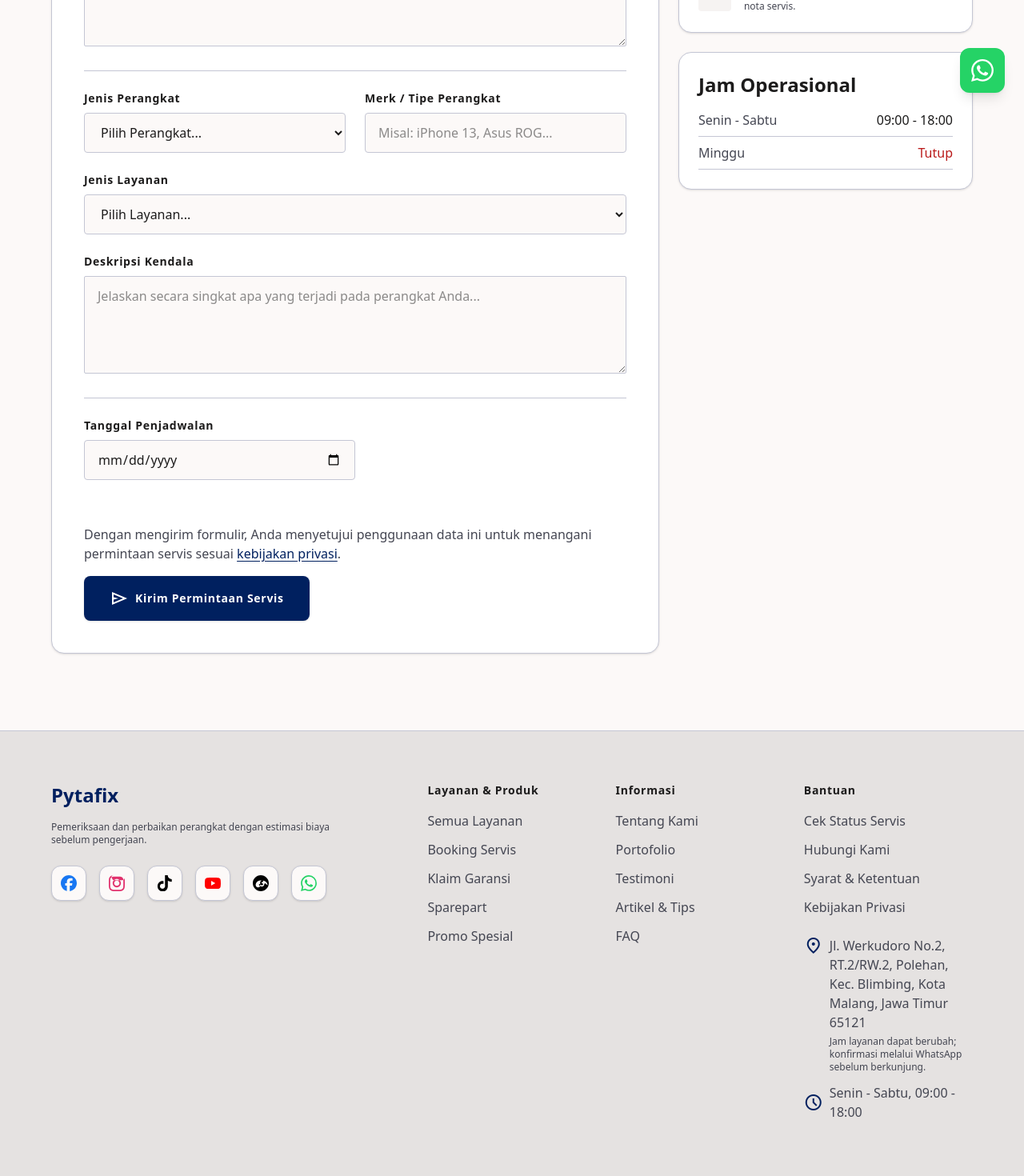
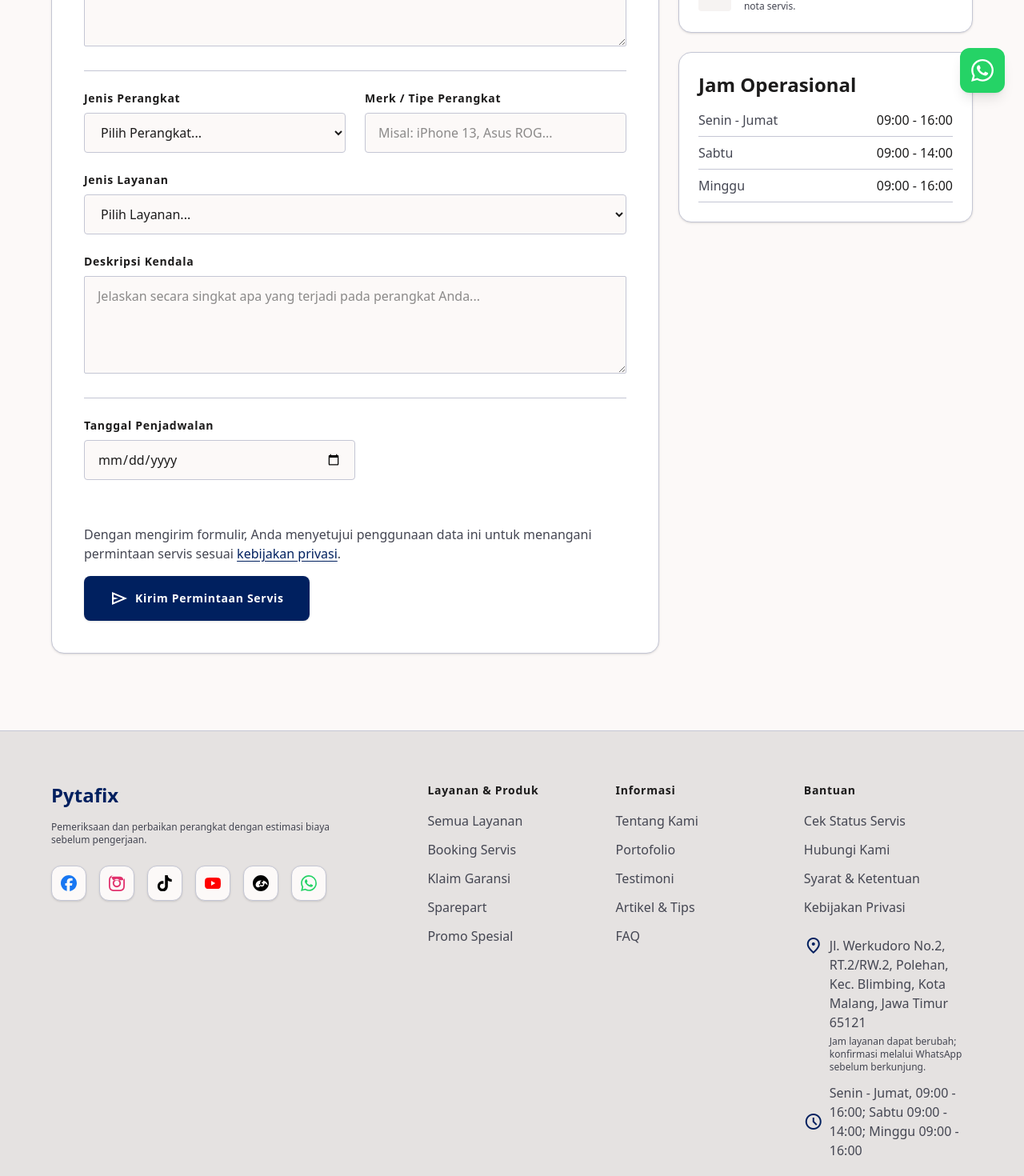
Before and after one commit to pytafix/compro_pytafix, a Next.js app: page /booking-servis in a window 1280 px wide. Shown: the part 660-2130 px from the top of the page at 80% size. Built offline with nearby package versions, Linux system fonts and the light colour scheme.

Commit message:
fix: sync public hours with Google Maps

```diff
--- a/pytafix-web-seo-audit/ACTION-PLAN.md
+++ b/pytafix-web-seo-audit/ACTION-PLAN.md
@@ -8,7 +8,7 @@ Updated: 28 July 2026
 |---|---|---|
 | Repository owner | Revoke and replace the exposed GitHub token | Old token disabled; remote remains credential-free |
 | Platform owner | Set `JWT_SECRET` (32+ chars), strong `ADMIN_PASSWORD`, `BLOB_READ_WRITE_TOKEN`, and Upstash Redis REST credentials | Preview login/upload/form/status smoke tests pass |
-| Business owner | Confirm legal entity, WhatsApp, email, service area, operating hours, and ownership/completeness of the provided Google Maps listing | One signed source-of-truth sheet and verified Google Business Profile access |
+| Business owner | Verify legal entity, WhatsApp, email, service area, and Google Business Profile ownership/completeness; address and hours are now owner-confirmed from Maps screenshots | One signed source-of-truth sheet and verified Google Business Profile access |
 | Database owner | Back up production; deactivate/delete 40 legacy geo service rows | Only four approved base services active |
 | Platform/security | Verify the implemented Upstash limiter across preview instances; keep local fallback disabled | Cross-instance 429 test, fail-closed test, and Upstash dashboard evidence |
 | QA | Deploy a preview, test public and admin critical paths, then crawl preview | No P0/P1 regression |
--- a/pytafix-web-seo-audit/FULL-AUDIT-REPORT.md
+++ b/pytafix-web-seo-audit/FULL-AUDIT-REPORT.md
@@ -124,7 +124,7 @@ The remediation removes or mitigates each of these issues. Production delivery i
 - Removed duplicate brand suffixes in page titles.
 - Added an admin metadata boundary and `X-Robots-Tag`.
 - Replaced invalid promotion schema with `Offer`.
-- Removed false product brands, fake ratings, fake NAP/geo, fake logo dimensions, and Sunday pseudo-hours.
+- Removed false product brands, fake ratings, fake NAP/geo, fake logo dimensions, and incorrect operating-hour claims; the schedule now matches the owner-provided Google Maps screenshots.
 - Added `hasMap`, owner-confirmed `PostalAddress`, `GeoCoordinates`, and service-area data to the local-business schema.
 - Promoted the reviewed Organization and ProfessionalService entities to the root layout so article, service, product, and commerce schemas resolve their `#organization`/`#localbusiness` references on every public route without duplicating the homepage graph.
 - Replaced duplicate inline publisher/author and contact-service payloads with stable entity references to the root graph.
--- a/pytafix-web-seo-audit/findings/schema.md
+++ b/pytafix-web-seo-audit/findings/schema.md
@@ -8,11 +8,11 @@ Audit state: 28 July 2026. Current local source/build is the reference; producti
 - `PostalAddress` and `GeoCoordinates` now use the owner-confirmed Maps place evidence; `hasMap` points to the direct Pytafix place URL.
 - Homepage WebSite and FAQ graphs, article author/publisher references, service graphs, Product/Offer graphs, promo Offer graphs, and detail BreadcrumbList graphs are emitted for the relevant page types.
 - JSON-LD passes through a shared serializer that escapes `<` and prevents script breakout.
-- Fake brands, ratings, logo dimensions, Sunday pseudo-hours, and unsupported business claims were removed.
+- Fake brands, ratings, logo dimensions, and unsupported business claims were removed; the opening-hours schema now matches the owner-provided Google Maps schedule, including Sunday hours.
 
 ## Remaining evidence gaps
 
-1. **Business entity proof** — verify legal entity, GBP ownership, pin, NAP, categories, and hours before adding a verified address or coordinates.
+1. **Business entity proof** — pin, NAP, and hours are owner-confirmed; independently verify legal entity, GBP ownership, categories, and external citation consistency.
 2. **Author authority** — generic editorial attribution is not the same as a named expert. Add verifiable reviewer/author details only when the owner can substantiate them.
 3. **Ratings and reviews** — do not add AggregateRating or Review schema until the underlying consented, representative dataset is real and maintained.
 4. **Production validation** — rerun Schema Markup Validator/Rich Results checks on deployed HTML; local build validity is not Google eligibility or indexing.
--- a/src/app/(public)/booking-servis/BookingClient.tsx
+++ b/src/app/(public)/booking-servis/BookingClient.tsx
@@ -362,12 +362,16 @@ Terima kasih.`;
             <h3 className="font-headline-md text-headline-md text-on-background mb-4">Jam Operasional</h3>
             <ul className="space-y-2 font-body-md text-body-md text-on-surface-variant">
               <li className="flex justify-between border-b border-outline-variant pb-2">
-                <span>Senin - Sabtu</span>
-                <span className="font-label-bold text-on-background">09:00 - 18:00</span>
+                <span>Senin - Jumat</span>
+                <span className="font-label-bold text-on-background">09:00 - 16:00</span>
+              </li>
+              <li className="flex justify-between border-b border-outline-variant pb-2">
+                <span>Sabtu</span>
+                <span className="font-label-bold text-on-background">09:00 - 14:00</span>
               </li>
               <li className="flex justify-between border-b border-outline-variant pb-2">
                 <span>Minggu</span>
-                <span className="font-label-bold text-error">Tutup</span>
+                <span className="font-label-bold text-on-background">09:00 - 16:00</span>
               </li>
             </ul>
           </div>
--- a/src/app/(public)/kontak/page.tsx
+++ b/src/app/(public)/kontak/page.tsx
@@ -82,6 +82,8 @@ export default function KontakPage() {
               <ContactCard icon="schedule" title="Jam operasional">
                 {CONTACT.hours.days}: {CONTACT.hours.opens}–{CONTACT.hours.closes}
                 <br />
+                Sabtu: {CONTACT.hours.saturday}
+                <br />
                 Minggu: {CONTACT.hours.sunday}
                 <br />
                 <span className="text-sm">{CONTACT.hours.note}</span>
--- a/src/app/(public)/tentang-kami/page.tsx
+++ b/src/app/(public)/tentang-kami/page.tsx
@@ -114,7 +114,7 @@ export default function TentangKami() {
           <p className="mt-2 text-sm text-on-surface-variant">{CONTACT.visitNote}</p>
           <p className="mt-3 text-on-surface-variant">
             Jam operasional: {CONTACT.hours.days}, {CONTACT.hours.opens}–{CONTACT.hours.closes};
-            Minggu {CONTACT.hours.sunday.toLowerCase()}.
+            Sabtu {CONTACT.hours.saturday}; Minggu {CONTACT.hours.sunday}.
           </p>
           <div className="mt-6 flex flex-wrap gap-4">
             <Link href="/layanan" className="rounded-full bg-primary px-6 py-3 font-label-bold text-on-primary">
--- a/src/app/layout.tsx
+++ b/src/app/layout.tsx
@@ -138,9 +138,21 @@ export default function RootLayout({
                     "openingHoursSpecification": [
                       {
                         "@type": "OpeningHoursSpecification",
-                        "dayOfWeek": ["Monday", "Tuesday", "Wednesday", "Thursday", "Friday", "Saturday"],
+                        "dayOfWeek": ["Monday", "Tuesday", "Wednesday", "Thursday", "Friday"],
                         "opens": CONTACT.hours.opens,
                         "closes": CONTACT.hours.closes,
+                      },
+                      {
+                        "@type": "OpeningHoursSpecification",
+                        "dayOfWeek": "Saturday",
+                        "opens": "09:00",
+                        "closes": "14:00",
+                      },
+                      {
+                        "@type": "OpeningHoursSpecification",
+                        "dayOfWeek": "Sunday",
+                        "opens": "09:00",
+                        "closes": "16:00",
                       },
                     ],
                   },
--- a/src/app/llms.txt/route.ts
+++ b/src/app/llms.txt/route.ts
@@ -95,7 +95,7 @@ export async function GET() {
     `Area layanan: ${CONTACT.serviceArea}`,
     `Telepon/WhatsApp: ${CONTACT.whatsappDisplay}`,
     `Email: ${CONTACT.email}`,
-    `Jam operasional: ${CONTACT.hours.days}, ${CONTACT.hours.opens}–${CONTACT.hours.closes}; Minggu ${CONTACT.hours.sunday.toLowerCase()}.`,
+    `Jam operasional: ${CONTACT.hours.days}, ${CONTACT.hours.opens}–${CONTACT.hours.closes}; Sabtu ${CONTACT.hours.saturday}; Minggu ${CONTACT.hours.sunday}.`,
     `Catatan: ${CONTACT.hours.note}`,
     "",
     "## Layanan",
--- a/src/components/Footer.tsx
+++ b/src/components/Footer.tsx
@@ -78,7 +78,7 @@ export function Footer() {
             </li>
             <li className="font-body-md text-body-md text-on-surface-variant flex items-center gap-2">
               <span className="material-symbols-outlined text-[20px] text-primary" aria-hidden="true">schedule</span>
-              <span>{CONTACT.hours.days}, {CONTACT.hours.opens} - {CONTACT.hours.closes}</span>
+              <span>{CONTACT.hours.days}, {CONTACT.hours.opens} - {CONTACT.hours.closes}; Sabtu {CONTACT.hours.saturday}; Minggu {CONTACT.hours.sunday}</span>
             </li>
           </ul>
         </div>
--- a/src/lib/config.ts
+++ b/src/lib/config.ts
@@ -23,10 +23,11 @@ export const CONTACT = {
   geo: { latitude: -7.9854846, longitude: 112.6422118 } as ContactGeo,
   serviceArea: 'Malang Raya, Jawa Timur',
   hours: {
-    days: 'Senin - Sabtu',
+    days: 'Senin - Jumat',
     opens: '09:00',
-    closes: '18:00',
-    sunday: 'Tutup',
+    closes: '16:00',
+    saturday: '09:00 - 14:00',
+    sunday: '09:00 - 16:00',
     note: 'Konfirmasi jadwal melalui WhatsApp sebelum datang atau mengatur penjemputan.',
   },
 };
```
Also changed, not shown: 1 other file (tests, documents, lock files or other folders).
